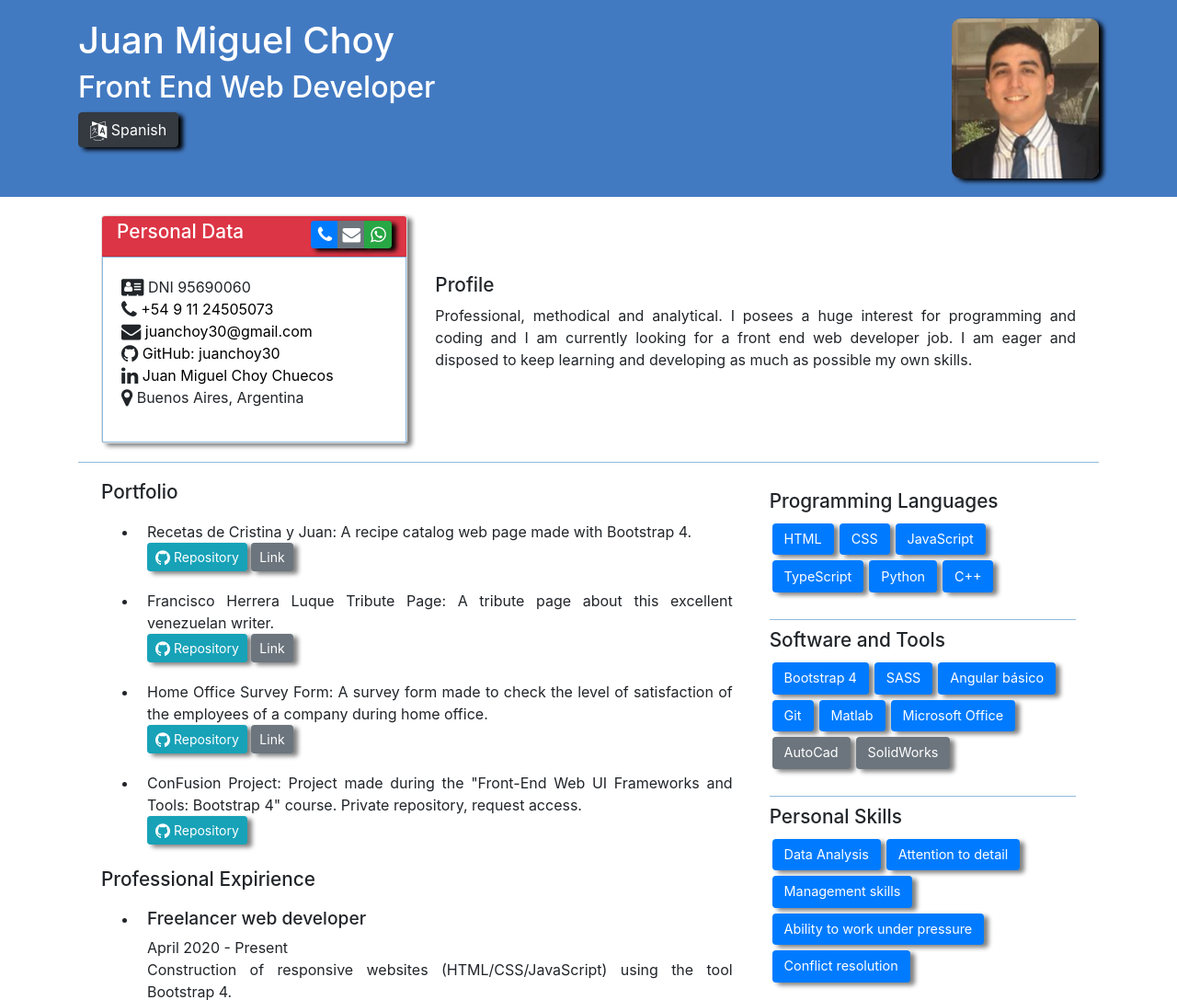
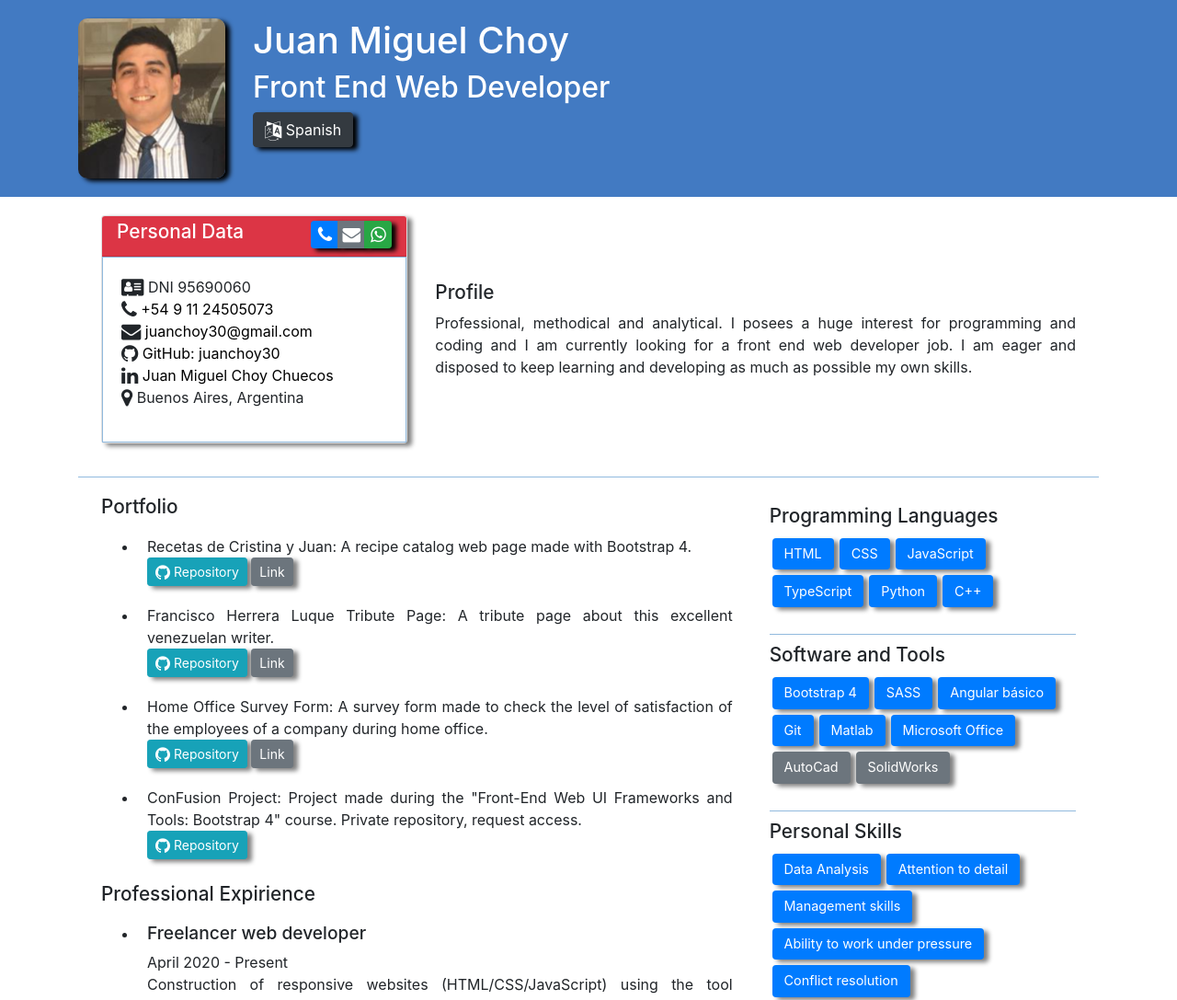
Before and after one commit to juanchoy30/Resume, a website: page index.html in a window 1280 px wide. Shown: the top 1087 px of the page at 92% size. Drawn offline with nearby package versions, Linux system fonts and the light colour scheme; files whose address does not match are found by name.

Commit message:
27042020 2

```diff
--- a/css/styles.scss
+++ b/css/styles.scss
@@ -79,6 +79,8 @@ body {
         }
     }
     #lang {
+        display: grid;
+        flex-wrap: wrap;
         padding: 0px 15px;
     }
 }
--- a/index.html
+++ b/index.html
@@ -18,13 +18,13 @@
         <header class="jumbotron jumbotron-fluid">
             <div class="container">
                 <div class="row">
-                    <div class="col-12 col-sm-9 col-md-8 col-lg-10">
+                    <div class="col-12 col-sm-4 col-md-3 col-lg-2">
+                        <img src="img/Profile Photo.png" alt="Juan Miguel Choy photography">
+                    </div>
+                    <div class="col-12 col-sm-8 col-md-9 col-lg-10">
                         <h1>Juan Miguel Choy</h1>
                         <h2>Front End Web Developer</h2>
                         <a class="btn btn-dark" href="spanish.html"><i class="fa fa-language fa-lg"></i> Spanish</a>
-                    </div>
-                    <div class="col-12 col-sm-3 col-md-4 col-lg-2 d-flex">
-                        <img class="d-flex" src="img/Profile Photo.png" alt="Juan Miguel Choy photography">
                     </div>
                 </div>
             </div>
@@ -32,8 +32,8 @@
 
         <div class="container">
             <div class="row row-content borderbottom">
-                <div class="col-12 col-sm-4">
-                    <div class="card">
+                <div class="col-12 col-sm-7 col-md-6 col-lg-4">
+                    <div class="card mb-3">
                         <div class="card-header badge-danger">
                             <div class="d-flex">
                                 <h3>Personal Data</h3>
@@ -56,7 +56,7 @@
                         </div>
                     </div>
                 </div>
-                <div class="col-12 col-sm-8 align-self-center">
+                <div class="col-12 col-sm-5 col-md-6 col-lg-8 align-self-center">
                     <h3>Profile</h3>
                     <p>Professional, methodical and analytical. I posees a huge interest for programming and coding and I am currently looking for a front end web developer job. I am eager and disposed to keep learning and developing as much as possible my own skills.</p>
                 </div>
```
Also changed, not shown: spanish.html (+7 -7 lines), css/styles.css, dist/css/main.css, dist/index.html, dist/spanish.html.
